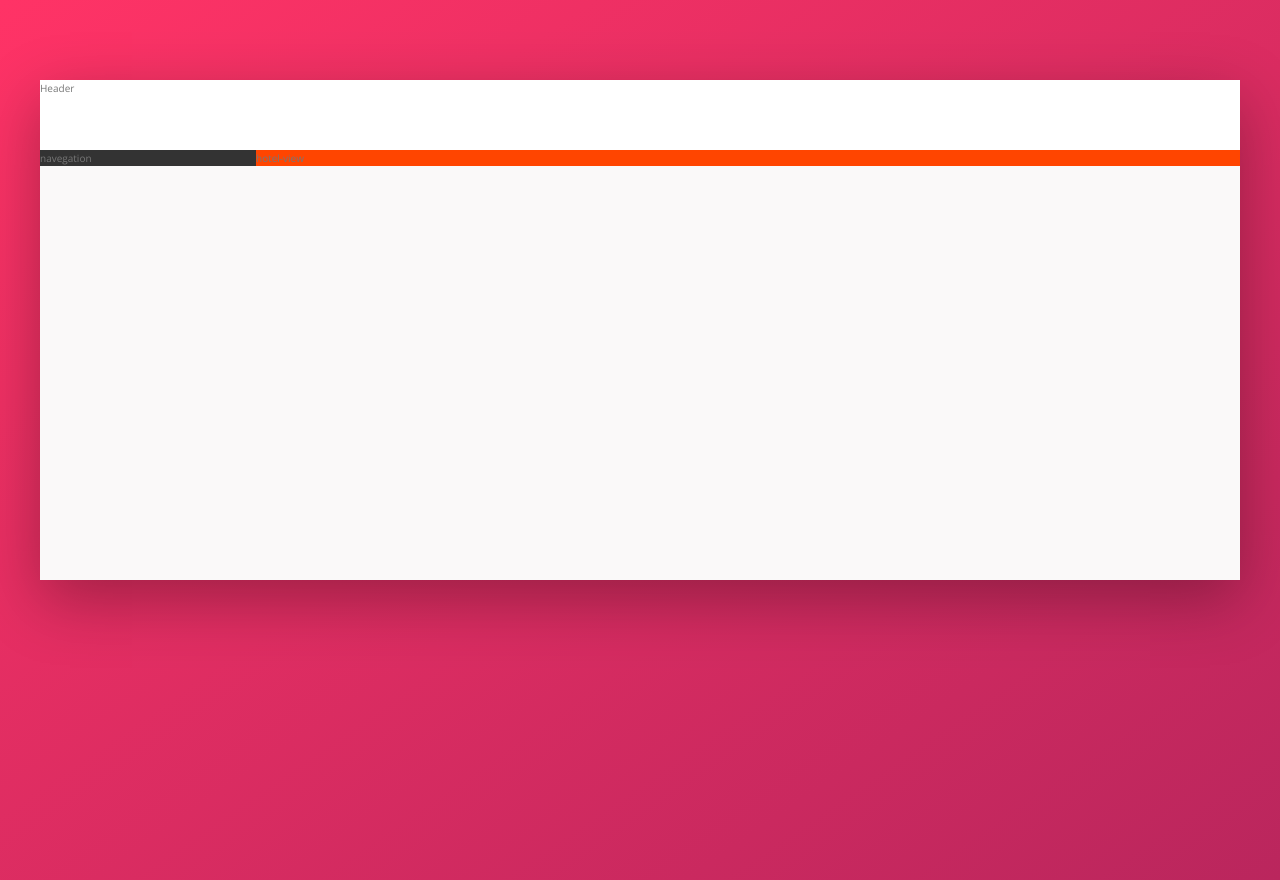
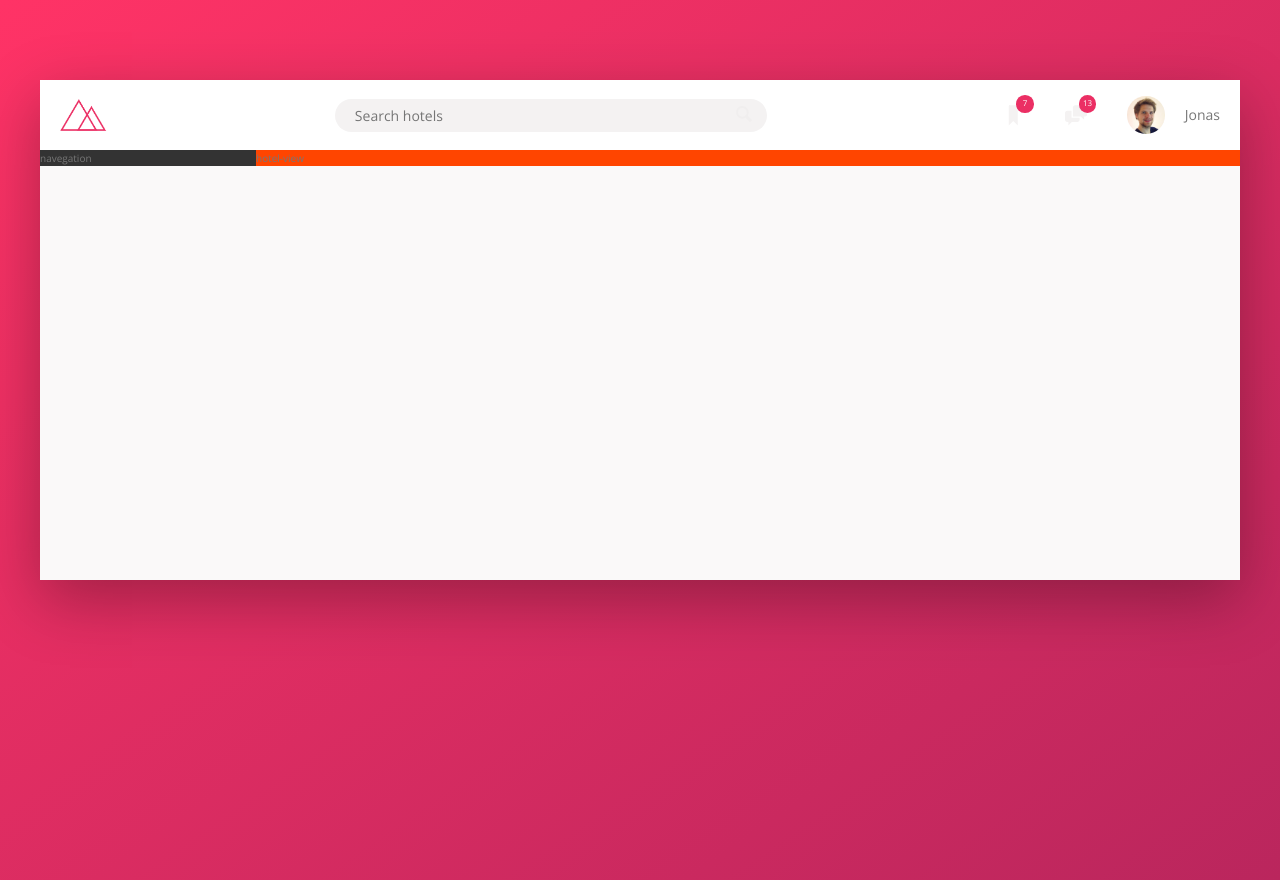
Before and after one commit to linusmanuel/trillo, a website: page index.html in a window 1280 px wide. Drawn offline with nearby package versions, Linux system fonts and the light colour scheme.

Commit message:
Building the Header

```diff
--- a/index.html
+++ b/index.html
@@ -15,7 +15,35 @@
   <body>
     <div class="container">
       <header class="header">
-                Header
+        <img src="img/logo.png" alt="Trillo logo" class="logo">
+
+        <form action="#" class="search">
+          <input type="search" class="search__input" placeholder="Search hotels">
+          <button class="search__button">
+            <svg class="search__icon">
+              <use xlink:href="img/sprite.svg#icon-magnifying-glass"></use>
+            </svg>
+          </button>
+        </form>
+
+        <nav class="user-nav">
+          <div class="user-nav__icon-box">
+            <svg class="user-nav__icon">
+              <use xlink:href="img/sprite.svg#icon-bookmark"></use>
+            </svg>
+            <span class="user-nav__notification">7</span>
+          </div>
+          <div class="user-nav__icon-box">
+            <svg class="user-nav__icon">
+              <use xlink:href="img/sprite.svg#icon-chat"></use>
+            </svg>
+            <span class="user-nav__notification">13</span>
+          </div>
+          <div class="user-nav__user">
+            <img src="img/user.jpg" alt="User photo" class="user-nav__user-photo">
+            <span class="user-nav__user-name">Jonas</span>
+          </div>
+        </nav>
       </header>
 
       <div class="content">
--- a/sass/_components.scss
+++ b/sass/_components.scss
@@ -0,0 +1,116 @@
+/////////////////////////////////////////
+//LOGO
+.logo {
+  height: 3.25rem;
+  margin-left: 2rem;
+}
+
+/////////////////////////////////////////
+//SEARCH
+.search {
+  flex: 0 0 40%;
+
+  display: flex;
+  align-items: center;
+  justify-content: center;
+
+  &__input {
+    font-family: inherit;
+    font-size: inherit;
+    color: inherit;
+    background-color: var(--color-grey-light-2);
+    border: none;
+    padding: 0.7rem 2rem;
+    border-radius: 100px;
+    width: 90%;
+    transition: all 0.2s;
+    margin-right: -3.25rem;
+
+    &:focus {
+      outline: none;
+      width: 100%;
+      background-color: var(--color-grey-light-3);
+    }
+
+    &::-webkit-input-placeholder {
+      font-size: inherit;
+      font-weight: 100;
+    }
+  }
+
+  &__input:focus + &__button {
+    background-color: var(--color-grey-light-3);
+  }
+
+  &__button {
+    border: none;
+    background-color: var(--color-grey-light-2);
+
+    &:focus {
+      outline: none;
+    }
+
+    &:active {
+      transform: translateY(2px);
+    }
+  }
+
+  &__icon {
+    height: 2rem;
+    width: 2rem;
+    fill: var(--color-grey-light-3);
+  }
+}
+
+/////////////////////////////////////////
+//USER NAVIGATION
+.user-nav {
+  align-self: stretch;
+
+  display: flex;
+  align-items: center;
+
+  & > * {
+    padding: 0 2rem;
+    cursor: pointer;
+    height: 100%;
+    display: flex;
+    align-items: center;
+  }
+
+  & > *:hover {
+    background-color: var(--color-grey-light-2);
+  }
+
+  &__icon-box {
+    position: relative;
+  }
+
+  &__icon {
+    height: 2.25rem;
+    width: 2.25rem;
+    fill: var(--color-grey-light-2);
+  }
+
+  &__notification {
+    font-size: 0.8rem;
+    height: 1.75rem;
+    width: 1.75rem;
+    border-radius: 50%;
+    background-color: var(--color-primary);
+    color: #fff;
+    position: absolute;
+    top: 1.5rem;
+    right: 1.1rem;
+
+    display: flex;
+    justify-content: center;
+    align-items: center;
+  }
+
+  &__user-photo {
+    height: 3.75rem;
+    border-radius: 50%;
+    margin-right: 2rem;
+  }
+}
--- a/sass/_layout.scss
+++ b/sass/_layout.scss
@@ -8,9 +8,14 @@
 }
 
 .header {
+  font-size: 1.4rem;
   height: 7rem;
   background-color: #fff;
   border-bottom: var(--color-grey-light-2);
+
+  display: flex;
+  justify-content: space-between;
+  align-items: center;
 }
 
 .content {
```
Also changed, not shown: css/style.comp.css. Lines whose indentation alone changed are shown as unchanged.
